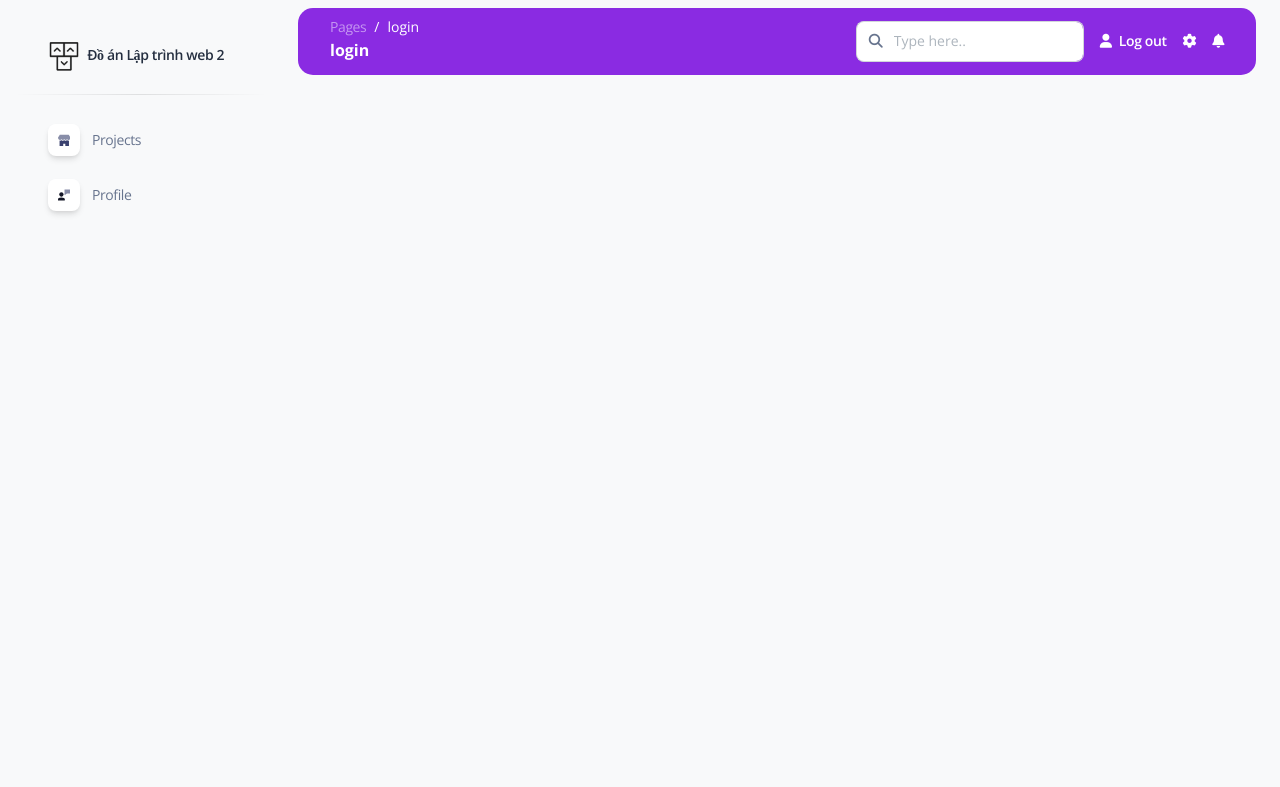
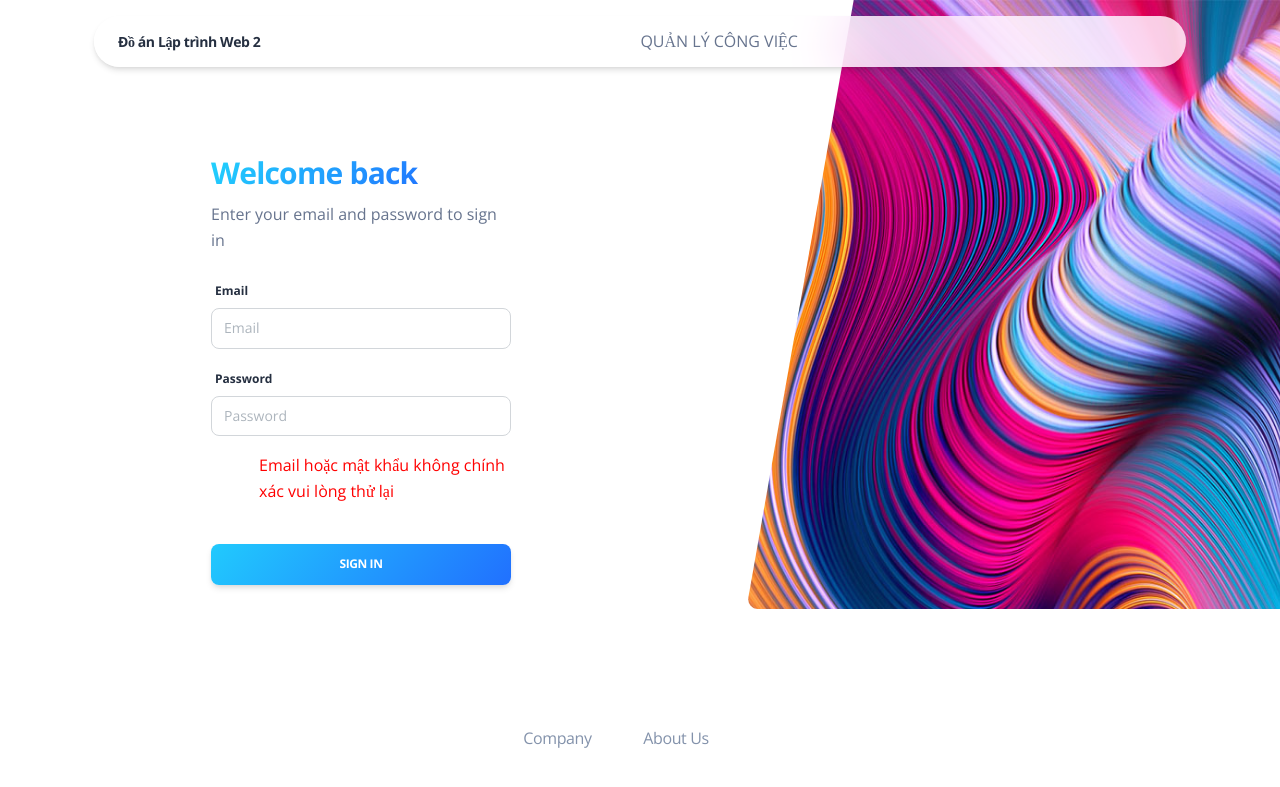
Before and after one commit to Linh-Tran-0312/DoAn_Web2, a PHP site: page /index.php?page=login in a window 1280 px wide. Shown: the top 787 px of the page. Run offline with PHP 8.4, Linux system fonts and the light colour scheme; tables that the repository leaves empty or names only in its code hold one stand-in row (values such as "Sample post"); some libraries are stand-ins or nearby versions.

Commit message:
update routing

```diff
--- /dev/null
+++ b/includes/login.php
@@ -0,0 +1,61 @@
+<?php
+
+
+require_once('./services/connectionSQL.php');
+
+$email = "";
+$password = "";
+$message = "";
+if(isset($_POST['email'])) {
+	$email = $_POST['email'];
+}
+if(isset($_POST['password'])) {
+	$password = $_POST['password'];
+}
+
+/* if (isset($_POST['submit'])) { */
+$sql = "SELECT * from nhanvien where Email = '$email' and Password= '$password'";
+$data = mysqli_query($connection, $sql);
+$n = mysqli_num_rows($data);
+
+if($n == 0) {
+  $message = "Email hoặc mật khẩu không chính xác vui lòng thử lại";
+} else {
+    while($nhanvien = mysqli_fetch_assoc($data)) {
+        $_SESSION['isLogin'] = true;
+        $_SESSION['nhanvien'] = $nhanvien;
+        header('Location: ../DAW2/index.php?page=profile');
+    }
+}
+
+/* } */
+
+
+
+
+?>
+
+
+
+
+
+
+<form role="form text-left" action="./index?page=login" method="post">
+                  <label>Email</label>
+                  <div class="mb-3">
+                    <input type="email" name="email" class="form-control" placeholder="Email" aria-label="Email" aria-describedby="email-addon">
+                  </div>
+                  <label>Password</label>
+                  <div class="mb-3">
+                    <input type="password" name="password" class="form-control" placeholder="Password" aria-label="Password" aria-describedby="password-addon">
+                  </div>
+                  <div class="form-check form-switch">
+                   <!--  <input class="form-check-input" type="checkbox" id="rememberMe" checked=""> -->
+                    <!-- <label class="form-check-label" for="rememberMe">Remember me</label> -->
+                    <p style="color: red"><?php  echo $message?></p>
+                  </div>
+                  <div class="text-center">
+                    <button type="submit" class="btn bg-gradient-info w-100 mt-4 mb-0">Sign in</button>
+                  </div>
+
+</form>
--- a/index.php
+++ b/index.php
@@ -1,14 +1,7 @@
 <?php
 session_start();
+$_SESSION['isLogin'] = false;
 
-if(isset($_SESSION['isLogin']) && $_SESSION['isLogin'] === true) {
-
-
-    $html = file_get_contents('./layouts/GD1.html');
-
-    echo $html;
-
-} else {
 
     $page = "";
 	if (isset($_REQUEST["page"])) {
@@ -17,6 +10,10 @@ if(isset($_SESSION['isLogin']) && $_SESSION['isLogin'] === true) {
 	}
     $content = "";
     switch($page) {
+        case 'login':
+            ob_start();
+            include_once('./includes/login.php');
+            break;
         case 'profile':
             ob_start();
             include_once('./includes/profile.php');
@@ -39,12 +36,20 @@ if(isset($_SESSION['isLogin']) && $_SESSION['isLogin'] === true) {
             break;
     }
 
+    if($page == 'login') {
+        $content = ob_get_clean();
+        $html = file_get_contents('./layouts/GD1.html');
 
-    $html = file_get_contents('./layouts/GD2.html');
-    $html = str_replace("<<$page>>", 'active', $html);
-    $html = str_replace('<<pos_page_name>>', $page, $html);
+    } else {
+        $html = file_get_contents('./layouts/GD2.html');
+        $html = str_replace("<<$page>>", 'active', $html);
+        $html = str_replace('<<pos_page_name>>', $page, $html);
+    }
+
     $html = str_replace('<<pos_page_content>>', $content, $html);
     print $html;
-}
+
+
+
 
 ?>
--- a/layouts/GD1.html
+++ b/layouts/GD1.html
@@ -77,23 +77,7 @@
                 <p class="mb-0">Enter your email and password to sign in</p>
               </div>
               <div class="card-body">
-                <form role="form text-left" action="../pages/project.html" method="get">
-                  <label>Email</label>
-                  <div class="mb-3">
-                    <input type="email" class="form-control" placeholder="Email" aria-label="Email" aria-describedby="email-addon">
-                  </div>
-                  <label>Password</label>
-                  <div class="mb-3">
-                    <input type="email" class="form-control" placeholder="Password" aria-label="Password" aria-describedby="password-addon">
-                  </div>
-                  <div class="form-check form-switch">
-                   <!--  <input class="form-check-input" type="checkbox" id="rememberMe" checked=""> -->
-                    <!-- <label class="form-check-label" for="rememberMe">Remember me</label> -->
-                  </div>
-                  <div class="text-center">
-                    <button type="submit" class="btn bg-gradient-info w-100 mt-4 mb-0">Sign in</button>
-                  </div>
-                </form>
+              <<pos_page_content>>
               </div>
             </div>
           </div>
--- /dev/null
+++ b/services/connectionSQL.php
@@ -0,0 +1,17 @@
+<?php
+
+$server = "localhost";
+$db = "daw2";
+$user = "root";
+$password = "123";
+
+$connection = @mysqli_connect($server, $user, $password, $db);
+
+if(!$connection) {
+    die('Kết nói với cơ sở dữ liệu thất bại');
+};
+
+mysqli_query($connection, 'set names UTF8');
+
+
+?>
```
